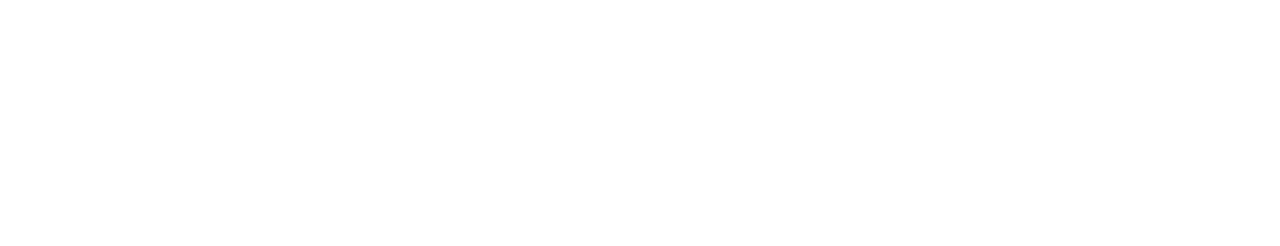
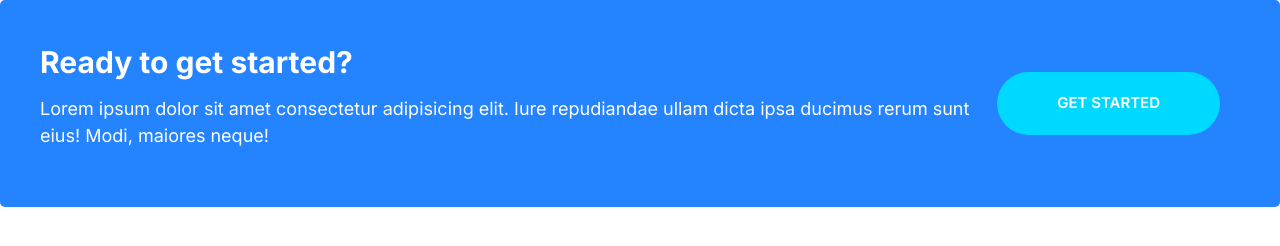
Before and after one commit to FrostdropDigital/moshified, a plain HTML site: page index.html in a window 1280 px wide. Drawn offline with Linux system fonts and the light colour scheme.

Commit message:
Build and design callouts.
Former-commit-id: ec1533e35af2a1ceb1f94d33822f674c5b1e5d25

```diff
--- a/css/styles.css
+++ b/css/styles.css
@@ -215,6 +215,11 @@ a {
 .btn-block {
 	width: 100%;
 	display: inline-block;
+}
+
+.btn-stretched {
+	padding-left: 6rem;
+	padding-right: 6rem;
 }
 
 .btn-primary {
@@ -506,3 +511,45 @@ a {
 		margin-right: 0;
 	}
 }
+
+/* Callouts */
+
+.callout {
+	padding: 4rem;
+	border-radius: 5px;
+}
+
+.callout-primary {
+	background: var(--color-primary);
+	color: hsl(0, 0%, 100%);
+}
+
+.callout-content {
+	text-align: center;
+}
+
+.callout-header {
+	color: hsl(0, 0%, 100%);
+	margin-top: 0;
+	font-size: 3rem;
+}
+
+.callout .btn {
+	justify-self: center;
+	align-self: center;
+}
+
+@media screen and (min-width: 768px) {
+	.callout .grid-1x2 {
+		grid-template-columns: 1fr auto;
+	}
+
+	.callout-content {
+		text-align: left;
+	}
+
+	.callout .btn {
+		justify-self: start;
+		margin: 0 2rem;
+	}
+}
--- a/index.html
+++ b/index.html
@@ -11,5 +11,18 @@
 		<link rel="stylesheet" href="css/normalize.css" />
 		<link rel="stylesheet" href="css/styles.css" />
 	</head>
-	<body></body>
+	<body>
+		<div class="callout callout-primary">
+			<div class="grid grid-1x2">
+				<div class="callout-content">
+					<h2 class="callout-header">Ready to get started?</h2>
+					<p>
+						Lorem ipsum dolor sit amet consectetur adipisicing elit. Iure repudiandae ullam dicta ipsa
+						ducimus rerum sunt eius! Modi, maiores neque!
+					</p>
+				</div>
+				<a href="" class="btn btn-secondary btn-stretched">Get Started</a>
+			</div>
+		</div>
+	</body>
 </html>
```
Also changed, not shown: components/callouts.html (added, +12 -0 lines).
